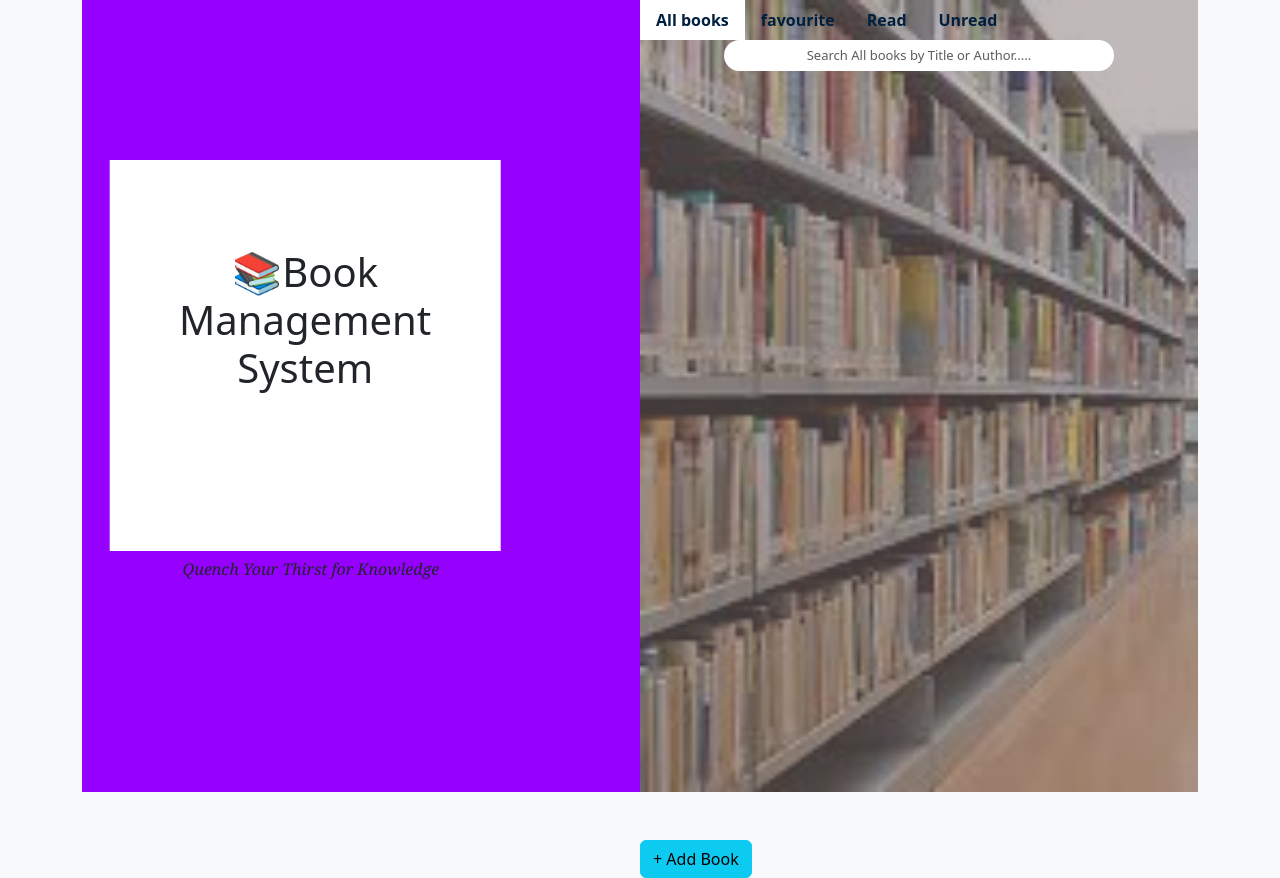
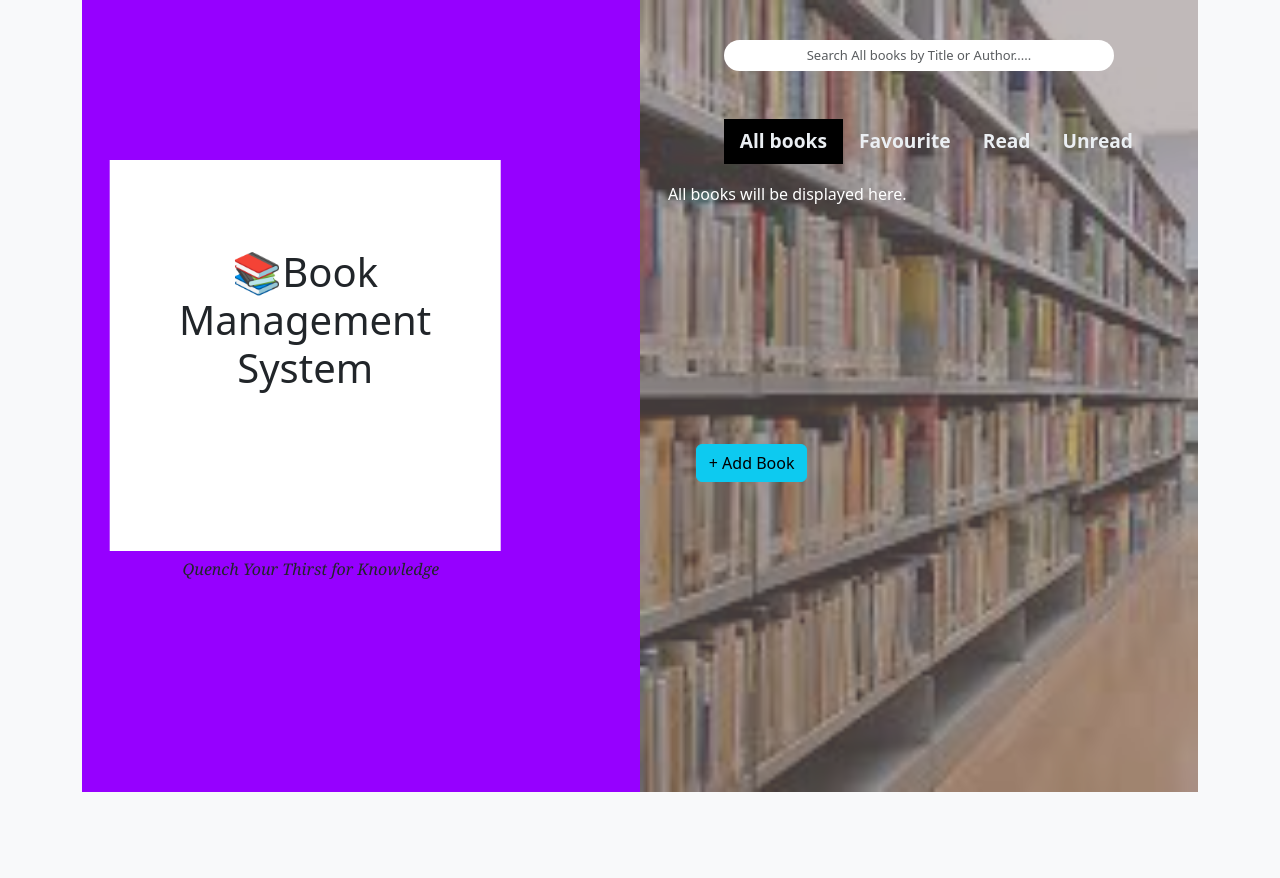
Before and after one commit to Madrine07/Book-management-system, a plain HTML site: page index.html in a window 1280 px wide. After the commit the page ends 800 px from the top, so only its background shows below. Drawn offline with nearby package versions, Linux system fonts and the light colour scheme.

Commit message:
Improved-book-tab-category-layout for a better UI

```diff
--- a/index.css
+++ b/index.css
@@ -93,32 +93,46 @@ body {
     z-index: 2
 
 }
-.nav .nav-link {
-  font-weight: bold;
+
+.nav {
+  text-align: center;
+
 }
 
 .nav .nav-link {
-  color: #001f3f ;
-  font-weight: bold;
-  top: 10%;
+font-weight: bold;
+}
+
+.nav .nav-link {
+color: #ebeff3 ;
+font-weight: bold;
+font-size: larger;
 }
 
 .nav .nav-link.active {
-  background-color: white;
-  color:lightgreen solid ;
-}
-
-.nav .nav-link:hover {
-  color: rgba(0, 55, 255, 0.505) ;
-}
-.nav{
-  display: flex;
-  justify-content: first baseline;
-  padding: 10px , 20pxs;
-  position: fixed;
-  top: 0;
-  width: 50%;
-  margin-top: 50 px;
-  border-radius: 10pxs;
+background-color:black;
 
 }
+#booktabs{
+  position: absolute;
+  top: 15%;
+  left: 15%;
+  z-index: 2;  /* Ensure it's above the image */
+  display: flex;
+  justify-content: center;
+}
+#bookTabsContent{
+  position: absolute;
+  top: 20%;
+  left: 05%;
+  z-index: 2;
+}
+p{
+  color: white;
+}
+#button{
+  position: absolute;
+  top: 50%;
+  left: 10%;
+  z-index: 2;
+}
--- a/index.html
+++ b/index.html
@@ -18,19 +18,40 @@
             </div>
         </div>
         <div class="right-side">
+
             <div class="image-overlay">
               <img src="images/library.jpg" alt="Image" class="image">
+              <div class="d-flex justify-content-center align-items-center">
+                  <input type="text" class="form-control"  id="text" placeholder="Search All books by Title or Author.....">
+              </div>
+              <ul  class="nav" id="booktabs">
+                  <li class="nav-item-1"> <a class="nav-link active" data-bs-toggle="tab" href="#allBooks">All books</a></li>
+              <li class="nav-item-2"> <a class="nav-link" data-bs-toggle="tab" href="#favourite">Favourite</a></li>
+              <li class="nav-item-3"> <a class="nav-link" data-bs-toggle="tab" href="#read">Read</a></li>
+              <li class="nav-item-4"> <a class="nav-link" data-bs-toggle="tab" href="#unread">Unread</a></li></ul>
 
 
-                <div class="d-flex justify-content-center align-items-center">
-                    <input type="text" class="form-control" id="text" placeholder="Search All books by Title or Author.....">
+              <div class="tab-content mt-4" id="bookTabsContent">
+
+                  <div class="tab-pane fade show active" id="allBooks">
+                      <p>All books will be displayed here.</p>
                   </div>
-                <ul  class=" nav" id="booktabs">
-                    <li class=" nav-item-1"> <a class="nav-link active" data-bs-toggle="tab" href="#allBooks">All books</a></li>
-                <li class="nav-item-2"> <a class="nav-link " data-bs-toggle="tab" href="#favourite">favourite</a></li>
-                <li class="nav-item-3"> <a class="nav-link " data-bs-toggle="tab" href="#read">Read</a></li>
-                <li class="nav-item-4"> <a class="nav-link " data-bs-toggle="tab" href="#unread">Unread</a></li></ul>
-                <button class="btn btn-info mt-5" data-bs-toggle="modal" data-bs-target="#bookModal">+ Add Book</button>
+
+                  <div class="tab-pane fade" id="favourite">
+                      <p>Favourite books will be displayed here.</p>
+                  </div>
+
+                  <div class="tab-pane fade" id="read">
+                      <p>Read books will be displayed here.</p>
+                  </div>
+
+                  <div class="tab-pane fade" id="unread">
+                      <p>Unread books will be displayed here.</p>
+                  </div>
+              </div>
+
+              <button class="btn btn-info mt-5" data-bs-toggle="modal" data-bs-target="#bookModal" id="button">+ Add Book</button>
+
       <div class="modal fade" id="bookModal">
           <div class="modal-dialog">
               <div class="modal-content">
@@ -38,12 +59,13 @@
                       <h5 class="modal-title">Add/Edit Book</h5>
                       <button type="button" class="btn-close" data-bs-dismiss="modal"></button>
                   </div>
+                   <!-- Book modal structure -->
                   <div class="modal-body">
                       <form id="bookForm">
                           <input type="hidden" id="bookId">
                           <input type="text" id="title" class="form-control mb-2" placeholder="Title" required>
                           <input type="text" id="author" class="form-control mb-2" placeholder="Author" required>
-                        <input type="text" id="genre" class="form-control mb-2" placeholder="Genre" required>
+                          <input type="text" id="genre" class="form-control mb-2" placeholder="Genre/Category" required>
                           <select id="status" class="form-control mb-2">
                               <option value="unread">Unread</option>
                               <option value="read">Read</option>
@@ -52,6 +74,14 @@
                           <button type="submit" class="btn btn-success w-100">Save Book</button>
                       </form>
                   </div>
+                  <div id="bookList" class="mt-5 d-flex flex-wrap gap-3"></div>
+            </div>
+          </div>
+        </div>
+
+
+
+
 
 
 
```
Lines whose indentation alone changed are shown as unchanged.
